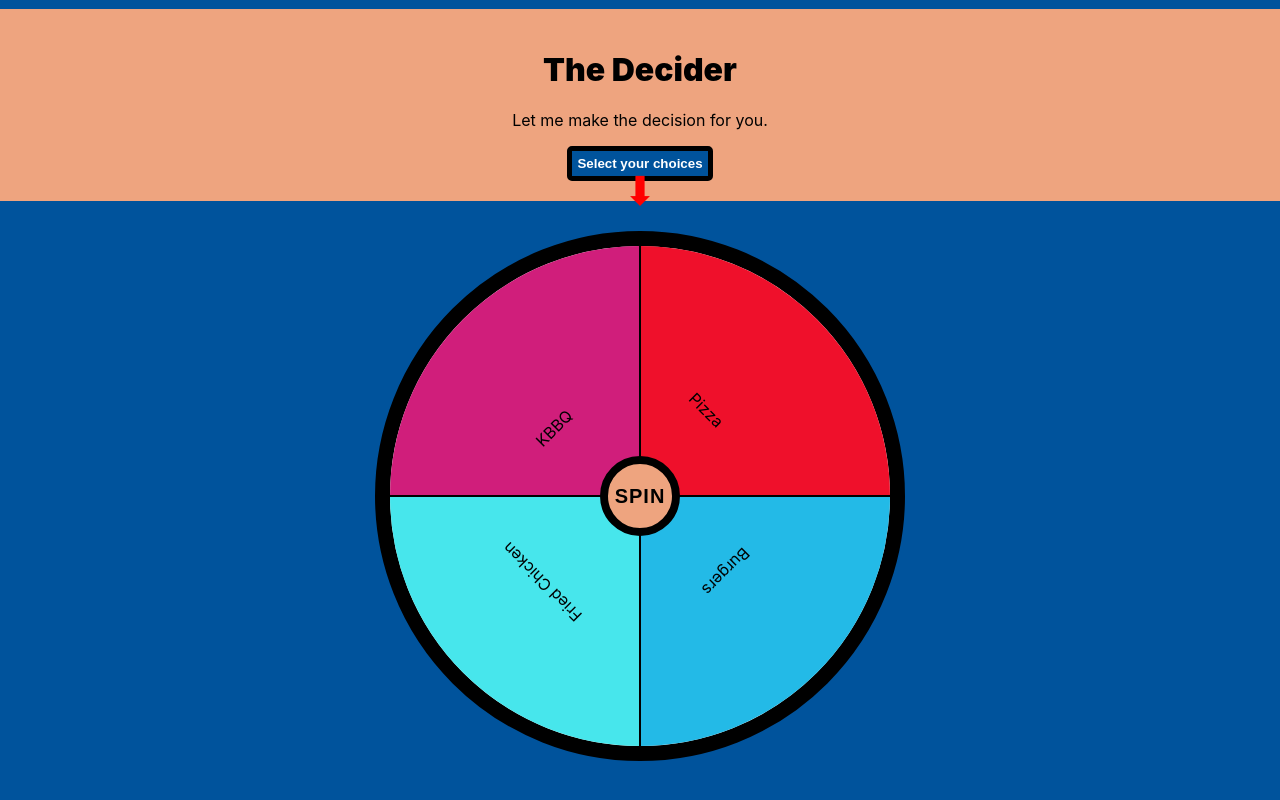
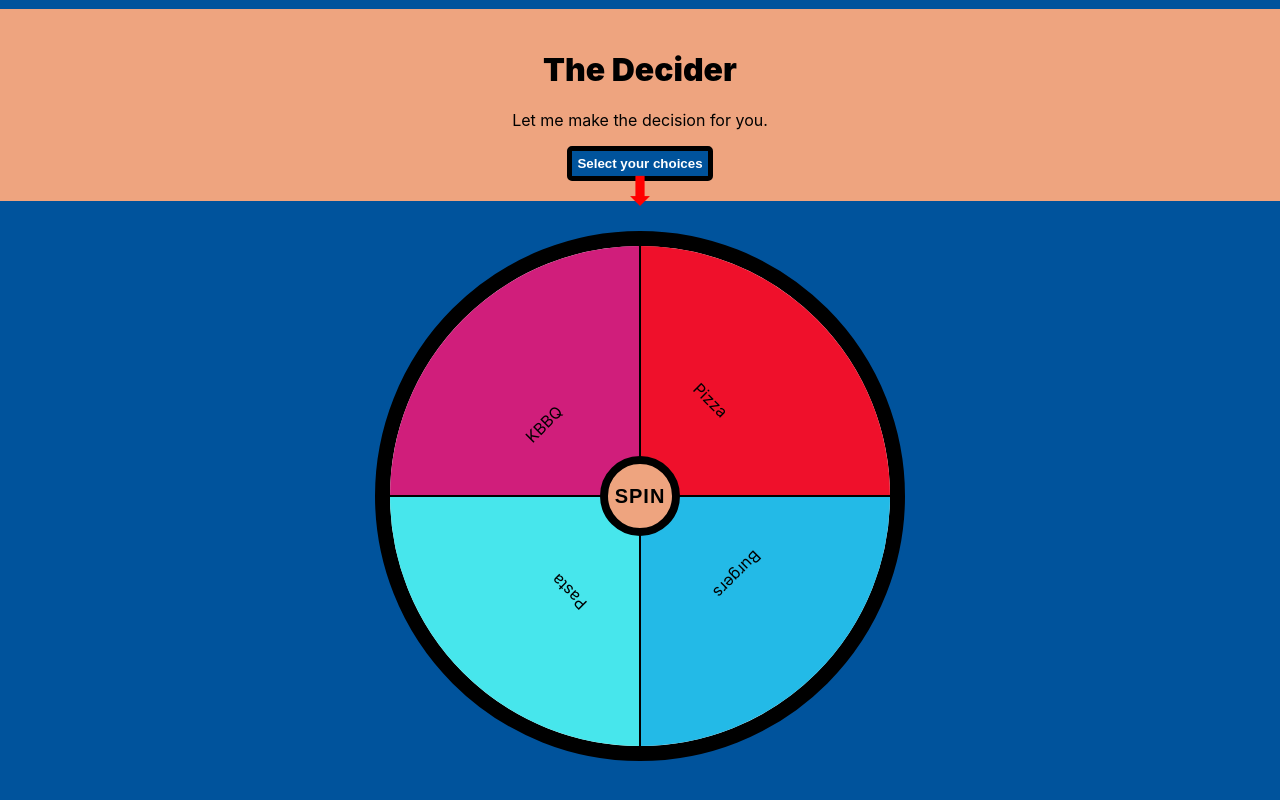
Before and after one commit to bryankeov/Decider-React, a React (Create React App) app: page / in a window 1280 px wide. Built offline with nearby package versions, Linux system fonts and the light colour scheme.

Commit message:
Fix wedge bug

```diff
--- a/src/App.js
+++ b/src/App.js
@@ -6,12 +6,7 @@ import Wheel from "./components/Wheel";
 
 function App() {
   const [isOpen, setIsOpen] = useState(false);
-  const [choices, setChoices] = useState([
-    "Pizza",
-    "Burgers",
-    "Fried Chicken",
-    "KBBQ",
-  ]);
+  const [choices, setChoices] = useState(["Pizza", "Burgers", "Pasta", "KBBQ"]);
 
   const handleUpdateChoices = (choices) => {
     setChoices(choices);
--- a/src/components/Wedge.css
+++ b/src/components/Wedge.css
@@ -24,7 +24,7 @@
   border: 1px solid black;
 }
 
-.inner {
+.wedgeText {
   position: absolute;
   bottom: 75px;
   left: 45px;
--- a/src/components/Wedge.js
+++ b/src/components/Wedge.js
@@ -11,6 +11,20 @@ function Wedge(props) {
         let transform = `rotate(${i * wedgeSize}deg) skewY(${
           wedgeSize - 90
         }deg)`;
+
+        let textTransform = `skewY(${-(wedgeSize - 90)}deg) rotate(${
+          wedgeSize / 2
+        }deg) translateY(-50%) translateX(-10%)`;
+
+        if (choices.length === 2) {
+          transform = `rotate(${i * wedgeSize}deg) translateY(50%)`;
+          textTransform = `TranslateY(-875%) TranslateX(300%) Rotate(90deg)`;
+        } else if (choices.length === 1) {
+          transform = `rotate(${
+            i * wedgeSize
+          }deg) translateY(50%) translateX(-50%)`;
+          textTransform = `TranslateY(-1800%) TranslateX(425%)`;
+        }
 
         return (
           <div
@@ -26,11 +40,9 @@ function Wedge(props) {
             }}
           >
             <span
-              className="inner"
+              className="wedgeText"
               style={{
-                transform: `skewY(${-(wedgeSize - 90)}deg) rotate(${
-                  wedgeSize / 2
-                }deg)`,
+                transform: textTransform,
               }}
             >
               {choice}
```
